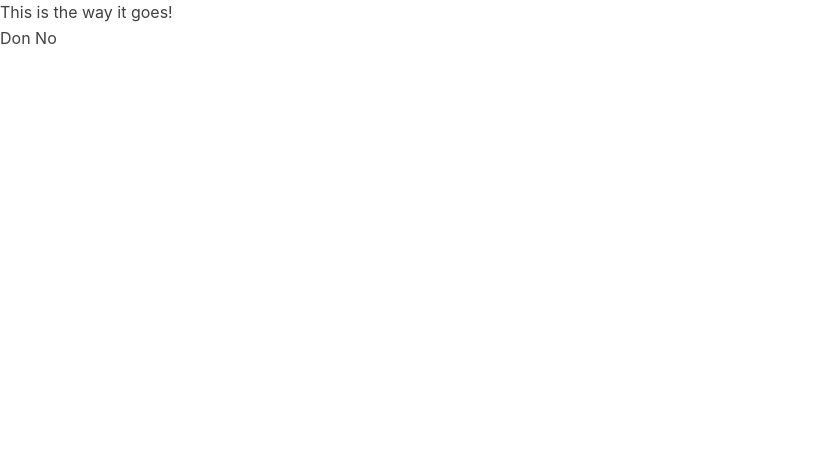
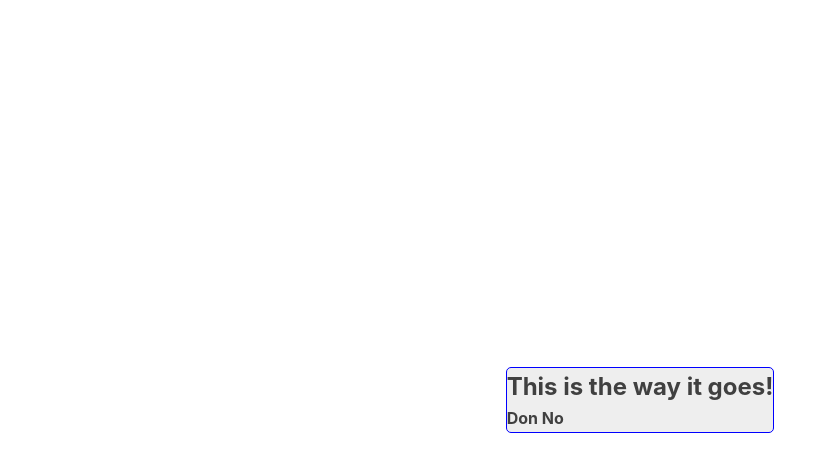
Before and after one commit to wardDes/quotemachine-cra, a React (Create React App) app: page / in a window 1280 px wide. Shown: the top 472 px of the page, without its empty margins (0-837 px from the left). Built offline with nearby package versions, Linux system fonts and the light colour scheme.

Commit message:
create styles for a quotebox component an imported to the App component

```diff
--- a/src/App.js
+++ b/src/App.js
@@ -1,5 +1,6 @@
 import React from 'react';
 import QuoteBox from './QuoteBox'
+import './qbstyles.scss'
 
 
 function App() {
--- /dev/null
+++ b/src/qbstyles.scss
@@ -0,0 +1,64 @@
+* {
+    margin: 0;
+    padding: 0;
+    list-style: none;
+    vertical-align: baseline;/*aligns awsesom fonts with text */
+    box-sizing: border-box;
+  }
+
+  body {
+    display: flex;
+    justify-content: center;
+    align-items: center;
+    height: 100vh;
+  }
+
+  .App {
+    border: 1px solid blue;
+    background: #eee;
+    width: 480;
+    border-radius: 5px;
+  }
+
+
+#quote-box {
+  display: flex;
+  flex-direction: column;
+  margin: 25px;
+}
+
+.text-container {
+  display: flex;
+  flex-direction: column;
+  align-items: center;
+  max-width: 400px;
+  word-wrap: normal;
+}
+
+.author-container {
+  display: flex;
+  justify-content: flex-end
+}
+
+.button-container {
+  display: flex;
+  flex-direction: row;
+  justify-content: space-between;
+}
+
+
+#text, #author {
+  font-weight: bold;
+  font-size: 1.5em;
+  font-style: Helvetica, sans-serif
+}
+
+#text {
+  text-align: center;
+}
+
+#author {
+  font-weight: bold;
+  font-size: 1em;
+  font-style: Helvetica, sans-serif
+}
```
